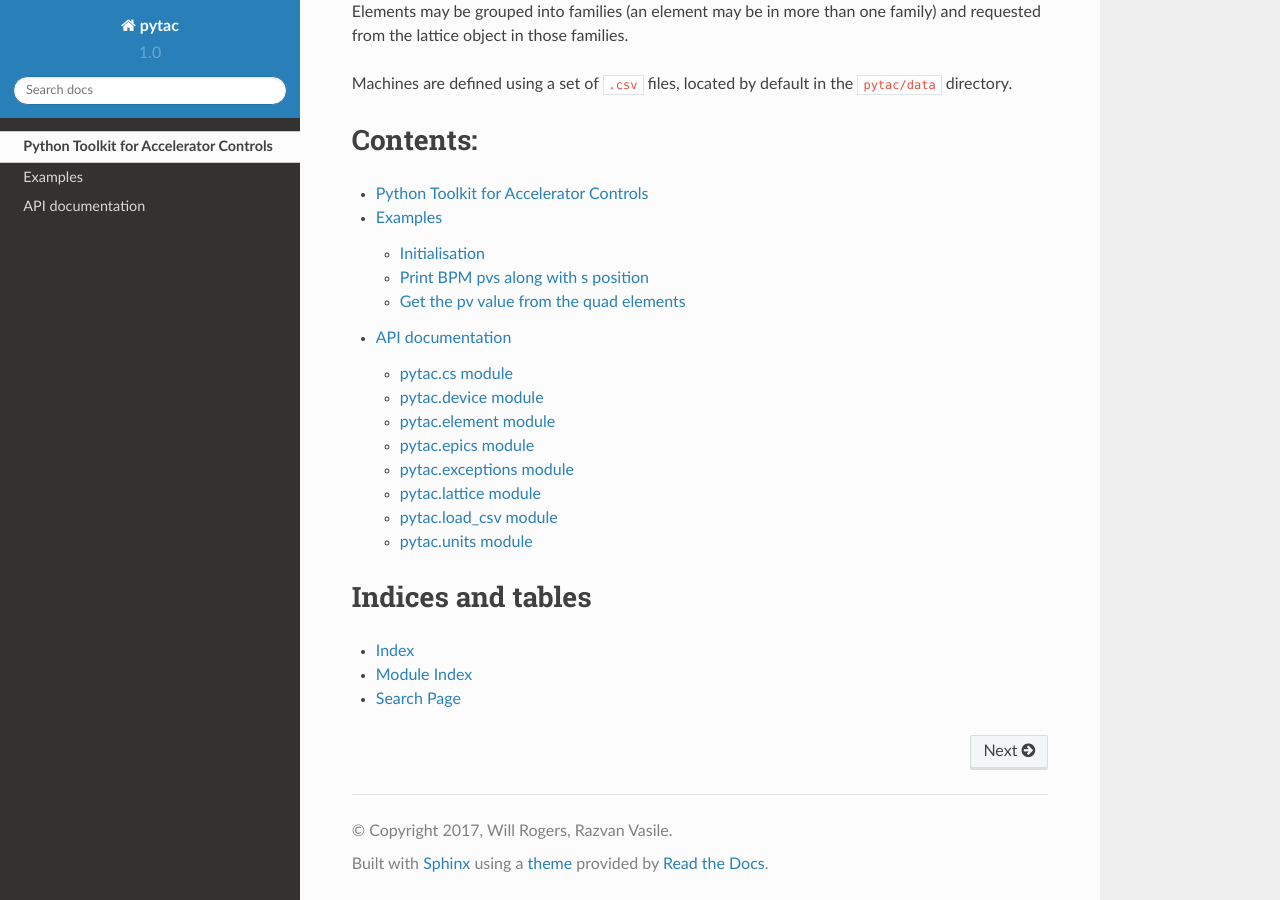
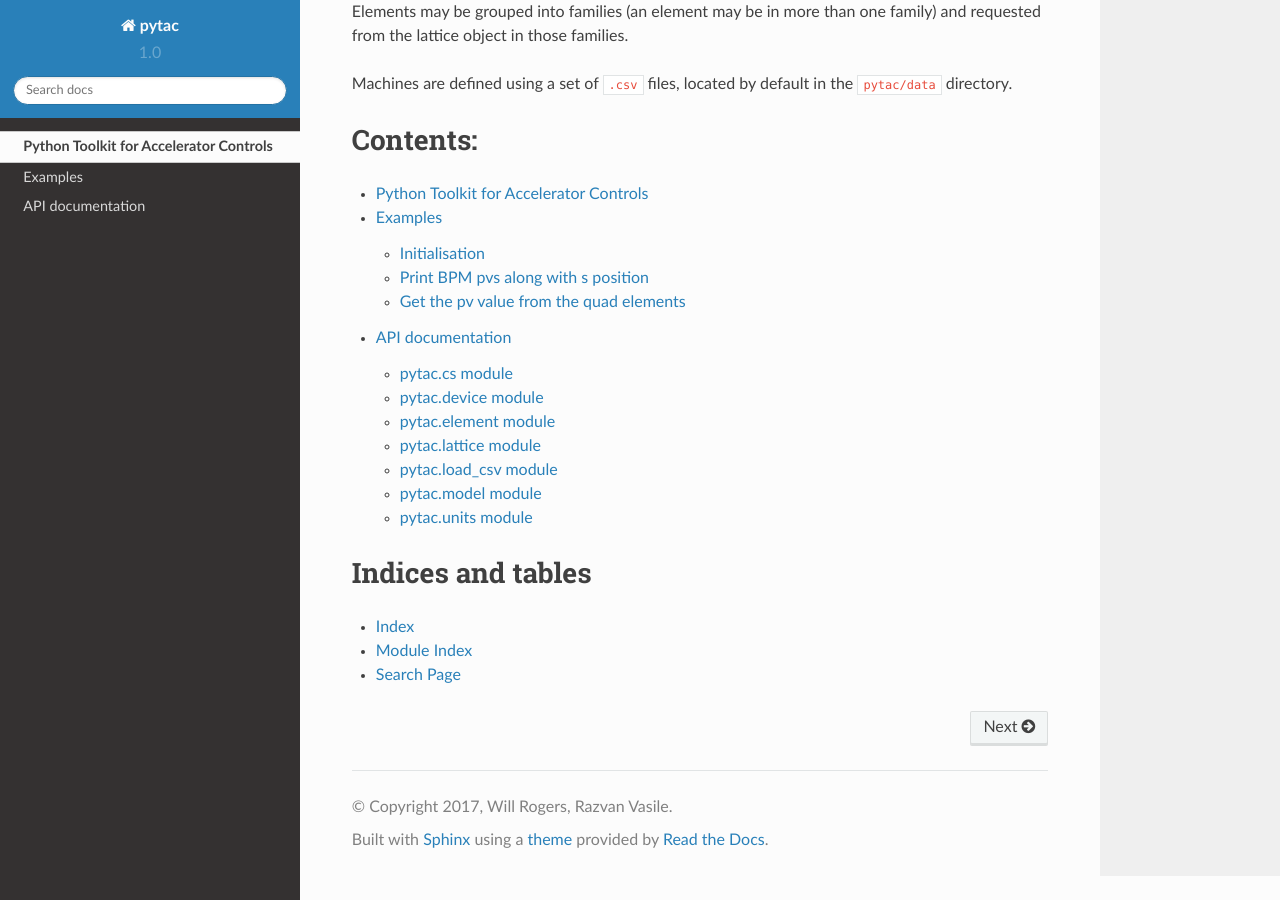
Before and after one commit to DiamondLightSource/pytac, a Sphinx documentation site: the page built from docs/index.rst, in a window 1280 px wide and 900 px high, scrolled down 825 px. Built offline with Sphinx 7.4.7 and the Read the Docs theme 2.0.0, drawn with Linux system fonts in a browser that asks for light colours; some of the changed lines change nothing that is shown.

Commit message:
Update documented modules.

```diff
--- a/docs/pytac.rst
+++ b/docs/pytac.rst
@@ -30,22 +30,6 @@ pytac.element module
     :undoc-members:
     :show-inheritance:
 
-pytac.epics module
-------------------
-
-.. automodule:: pytac.epics
-   :members:
-   :undoc-members:
-   :show-inheritance:
-
-pytac.exceptions module
------------------------
-
-.. automodule:: pytac.exceptions
-    :members:
-    :undoc-members:
-    :show-inheritance:
-
 pytac.lattice module
 --------------------
 
@@ -62,6 +46,14 @@ pytac.load_csv module
     :undoc-members:
     :show-inheritance:
 
+pytac.model module
+---------------------
+
+.. automodule:: pytac.model
+    :members:
+    :undoc-members:
+    :show-inheritance:
+
 pytac.units module
 ------------------
 
```
